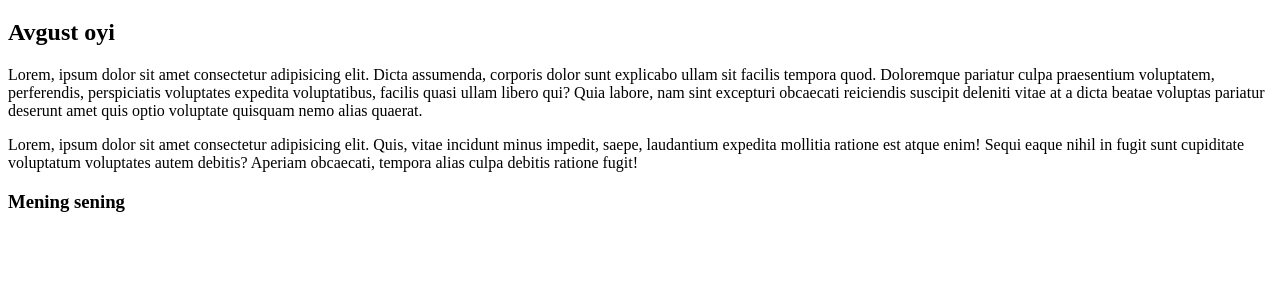
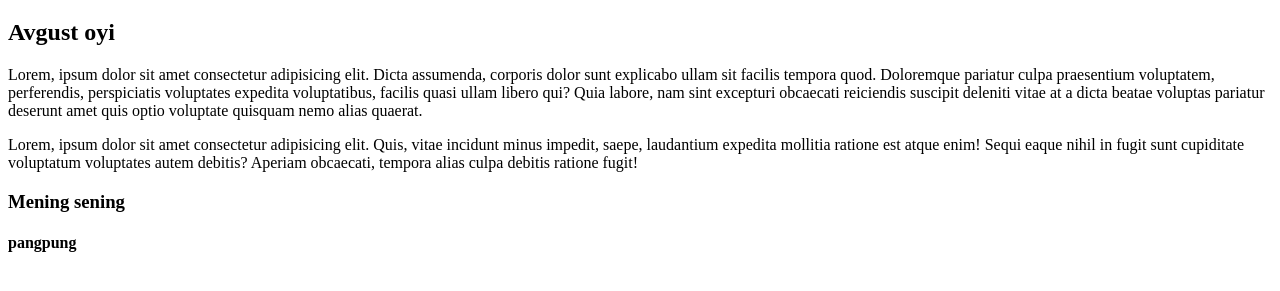
Before and after one commit to Eldor-droid/githublesson, a plain HTML site: page index.html in a window 1280 px wide. Shown: the part 61-352 px from the top of the page. Drawn offline with Linux system fonts and the light colour scheme.

Commit message:
h4 added

```diff
--- a/index.html
+++ b/index.html
@@ -12,5 +12,6 @@
     <p>Lorem, ipsum dolor sit amet consectetur adipisicing elit. Dicta assumenda, corporis dolor sunt explicabo ullam sit facilis tempora quod. Doloremque pariatur culpa praesentium voluptatem, perferendis, perspiciatis voluptates expedita voluptatibus, facilis quasi ullam libero qui? Quia labore, nam sint excepturi obcaecati reiciendis suscipit deleniti vitae at a dicta beatae voluptas pariatur deserunt amet quis optio voluptate quisquam nemo alias quaerat.</p>
     <p>Lorem, ipsum dolor sit amet consectetur adipisicing elit. Quis, vitae incidunt minus impedit, saepe, laudantium expedita mollitia ratione est atque enim! Sequi eaque nihil in fugit sunt cupiditate voluptatum voluptates autem debitis? Aperiam obcaecati, tempora alias culpa debitis ratione fugit!</p>
     <h3>Mening sening</h3>
+    <h4>pangpung</h4>
 </body>
 </html>
```
